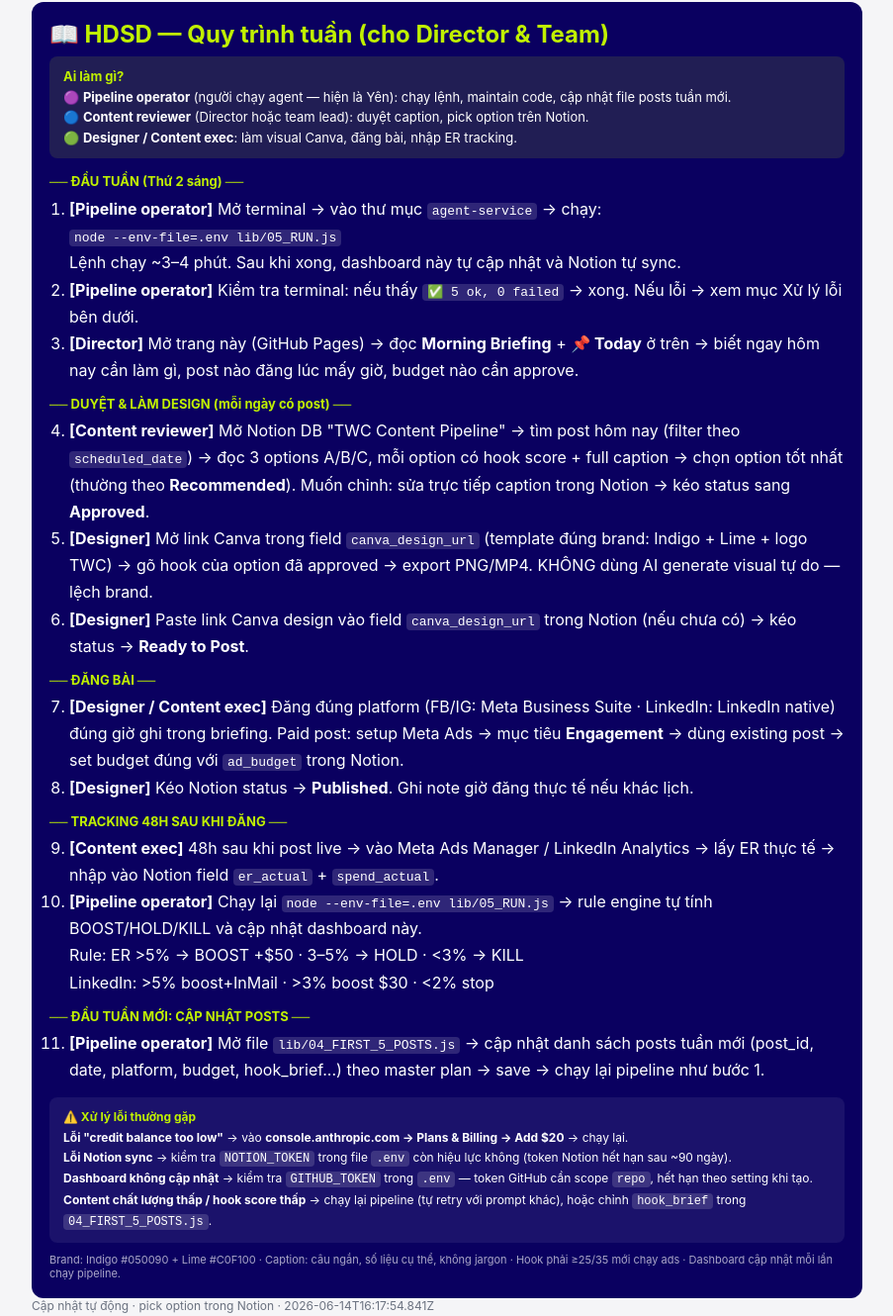
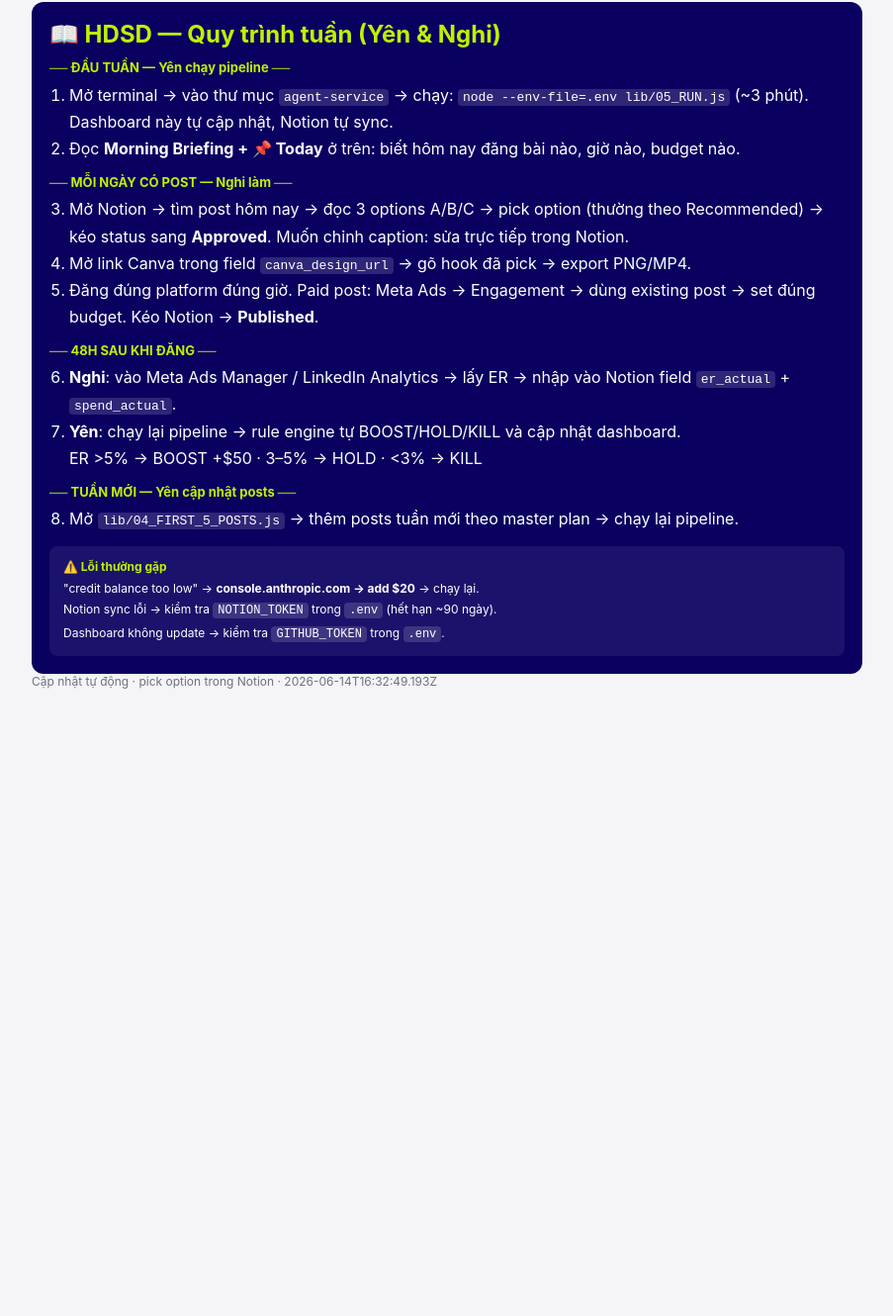
Before and after one commit to yennievo2011-source/twc-operation-hub, a plain HTML site: page dashboard.html in a window 1280 px wide. Shown: the part 4799-6129 px from the top of the page at 99% size, without its empty margins (188-1091 px from the left). After the commit the page ends 5515 px from the top, so only its background shows below. Drawn offline with Linux system fonts and the light colour scheme.

Commit message:
docs: simplify HDSD for Yen + Nghi

```diff
--- a/dashboard.html
+++ b/dashboard.html
@@ -313,60 +313,40 @@ L1 Soft Launch ngày 20 — còn 6 ngày. Visual chưa có. Đây là deadline k
 Tóm lại: 1 việc duy nhất hôm nay — post A1 trước 12h, set reminder 48h check ER. Còn lại làm sau.</pre></div>
 
 <div class="hdsd">
-  <h2>📖 HDSD — Quy trình tuần (cho Director &amp; Team)</h2>
+  <h2>📖 HDSD — Quy trình tuần (Yên &amp; Nghi)</h2>
 
-  <div style="background:rgba(192,241,0,.12);border-radius:8px;padding:10px 14px;margin-bottom:12px;font-size:13px;line-height:1.6">
-    <b style="color:var(--lime)">Ai làm gì?</b><br>
-    🟣 <b>Pipeline operator</b> (người chạy agent — hiện là Yên): chạy lệnh, maintain code, cập nhật file posts tuần mới.<br>
-    🔵 <b>Content reviewer</b> (Director hoặc team lead): duyệt caption, pick option trên Notion.<br>
-    🟢 <b>Designer / Content exec</b>: làm visual Canva, đăng bài, nhập ER tracking.
-  </div>
-
-  <b style="color:var(--lime);font-size:13px">── ĐẦU TUẦN (Thứ 2 sáng) ──</b>
+  <b style="color:var(--lime);font-size:13px">── ĐẦU TUẦN — Yên chạy pipeline ──</b>
   <ol style="margin-top:6px">
-    <li><b>[Pipeline operator]</b> Mở terminal → vào thư mục <code>agent-service</code> → chạy:<br>
-      <code>node --env-file=.env lib/05_RUN.js</code><br>
-      Lệnh chạy ~3–4 phút. Sau khi xong, dashboard này tự cập nhật và Notion tự sync.</li>
-    <li><b>[Pipeline operator]</b> Kiểm tra terminal: nếu thấy <code>✅ 5 ok, 0 failed</code> → xong. Nếu lỗi → xem mục Xử lý lỗi bên dưới.</li>
-    <li><b>[Director]</b> Mở trang này (GitHub Pages) → đọc <b>Morning Briefing</b> + <b>📌 Today</b> ở trên → biết ngay hôm nay cần làm gì, post nào đăng lúc mấy giờ, budget nào cần approve.</li>
+    <li>Mở terminal → vào thư mục <code>agent-service</code> → chạy: <code>node --env-file=.env lib/05_RUN.js</code> (~3 phút). Dashboard này tự cập nhật, Notion tự sync.</li>
+    <li>Đọc <b>Morning Briefing + 📌 Today</b> ở trên: biết hôm nay đăng bài nào, giờ nào, budget nào.</li>
   </ol>
 
-  <b style="color:var(--lime);font-size:13px;display:block;margin-top:12px">── DUYỆT &amp; LÀM DESIGN (mỗi ngày có post) ──</b>
-  <ol style="margin-top:6px" start="4">
-    <li><b>[Content reviewer]</b> Mở Notion DB "TWC Content Pipeline" → tìm post hôm nay (filter theo <code>scheduled_date</code>) → đọc 3 options A/B/C, mỗi option có hook score + full caption → chọn option tốt nhất (thường theo <b>Recommended</b>). Muốn chỉnh: sửa trực tiếp caption trong Notion → kéo status sang <b>Approved</b>.</li>
-    <li><b>[Designer]</b> Mở link Canva trong field <code>canva_design_url</code> (template đúng brand: Indigo + Lime + logo TWC) → gõ hook của option đã approved → export PNG/MP4. KHÔNG dùng AI generate visual tự do — lệch brand.</li>
-    <li><b>[Designer]</b> Paste link Canva design vào field <code>canva_design_url</code> trong Notion (nếu chưa có) → kéo status → <b>Ready to Post</b>.</li>
+  <b style="color:var(--lime);font-size:13px;display:block;margin-top:12px">── MỖI NGÀY CÓ POST — Nghi làm ──</b>
+  <ol style="margin-top:6px" start="3">
+    <li>Mở Notion → tìm post hôm nay → đọc 3 options A/B/C → pick option (thường theo Recommended) → kéo status sang <b>Approved</b>. Muốn chỉnh caption: sửa trực tiếp trong Notion.</li>
+    <li>Mở link Canva trong field <code>canva_design_url</code> → gõ hook đã pick → export PNG/MP4.</li>
+    <li>Đăng đúng platform đúng giờ. Paid post: Meta Ads → Engagement → dùng existing post → set đúng budget. Kéo Notion → <b>Published</b>.</li>
   </ol>
 
-  <b style="color:var(--lime);font-size:13px;display:block;margin-top:12px">── ĐĂNG BÀI ──</b>
-  <ol style="margin-top:6px" start="7">
-    <li><b>[Designer / Content exec]</b> Đăng đúng platform (FB/IG: Meta Business Suite · LinkedIn: LinkedIn native) đúng giờ ghi trong briefing. Paid post: setup Meta Ads → mục tiêu <b>Engagement</b> → dùng existing post → set budget đúng với <code>ad_budget</code> trong Notion.</li>
-    <li><b>[Designer]</b> Kéo Notion status → <b>Published</b>. Ghi note giờ đăng thực tế nếu khác lịch.</li>
+  <b style="color:var(--lime);font-size:13px;display:block;margin-top:12px">── 48H SAU KHI ĐĂNG ──</b>
+  <ol style="margin-top:6px" start="6">
+    <li><b>Nghi</b>: vào Meta Ads Manager / LinkedIn Analytics → lấy ER → nhập vào Notion field <code>er_actual</code> + <code>spend_actual</code>.</li>
+    <li><b>Yên</b>: chạy lại pipeline → rule engine tự BOOST/HOLD/KILL và cập nhật dashboard.<br>
+      ER &gt;5% → BOOST +$50 · 3–5% → HOLD · &lt;3% → KILL</li>
   </ol>
 
-  <b style="color:var(--lime);font-size:13px;display:block;margin-top:12px">── TRACKING 48H SAU KHI ĐĂNG ──</b>
-  <ol style="margin-top:6px" start="9">
-    <li><b>[Content exec]</b> 48h sau khi post live → vào Meta Ads Manager / LinkedIn Analytics → lấy ER thực tế → nhập vào Notion field <code>er_actual</code> + <code>spend_actual</code>.</li>
-    <li><b>[Pipeline operator]</b> Chạy lại <code>node --env-file=.env lib/05_RUN.js</code> → rule engine tự tính BOOST/HOLD/KILL và cập nhật dashboard này.<br>
-      Rule: ER &gt;5% → BOOST +$50 · 3–5% → HOLD · &lt;3% → KILL<br>
-      LinkedIn: &gt;5% boost+InMail · &gt;3% boost $30 · &lt;2% stop</li>
+  <b style="color:var(--lime);font-size:13px;display:block;margin-top:12px">── TUẦN MỚI — Yên cập nhật posts ──</b>
+  <ol style="margin-top:6px" start="8">
+    <li>Mở <code>lib/04_FIRST_5_POSTS.js</code> → thêm posts tuần mới theo master plan → chạy lại pipeline.</li>
   </ol>
 
-  <b style="color:var(--lime);font-size:13px;display:block;margin-top:12px">── ĐẦU TUẦN MỚI: CẬP NHẬT POSTS ──</b>
-  <ol style="margin-top:6px" start="11">
-    <li><b>[Pipeline operator]</b> Mở file <code>lib/04_FIRST_5_POSTS.js</code> → cập nhật danh sách posts tuần mới (post_id, date, platform, budget, hook_brief...) theo master plan → save → chạy lại pipeline như bước 1.</li>
-  </ol>
-
-  <div style="margin-top:14px;padding:10px 14px;background:rgba(255,255,255,.07);border-radius:8px;font-size:12px;line-height:1.7">
-    <b style="color:var(--lime)">⚠️ Xử lý lỗi thường gặp</b><br>
-    <b>Lỗi "credit balance too low"</b> → vào <b>console.anthropic.com → Plans &amp; Billing → Add $20</b> → chạy lại.<br>
-    <b>Lỗi Notion sync</b> → kiểm tra <code>NOTION_TOKEN</code> trong file <code>.env</code> còn hiệu lực không (token Notion hết hạn sau ~90 ngày).<br>
-    <b>Dashboard không cập nhật</b> → kiểm tra <code>GITHUB_TOKEN</code> trong <code>.env</code> — token GitHub cần scope <code>repo</code>, hết hạn theo setting khi tạo.<br>
-    <b>Content chất lượng thấp / hook score thấp</b> → chạy lại pipeline (tự retry với prompt khác), hoặc chỉnh <code>hook_brief</code> trong <code>04_FIRST_5_POSTS.js</code>.
+  <div style="margin-top:14px;padding:10px 14px;background:rgba(255,255,255,.07);border-radius:8px;font-size:12px;line-height:1.8">
+    <b style="color:var(--lime)">⚠️ Lỗi thường gặp</b><br>
+    "credit balance too low" → <b>console.anthropic.com → add $20</b> → chạy lại.<br>
+    Notion sync lỗi → kiểm tra <code>NOTION_TOKEN</code> trong <code>.env</code> (hết hạn ~90 ngày).<br>
+    Dashboard không update → kiểm tra <code>GITHUB_TOKEN</code> trong <code>.env</code>.
   </div>
-
-  <div style="margin-top:10px;font-size:11px;opacity:.65">Brand: Indigo #050090 + Lime #C0F100 · Caption: câu ngắn, số liệu cụ thể, không jargon · Hook phải ≥25/35 mới chạy ads · Dashboard cập nhật mỗi lần chạy pipeline.</div>
 </div>
 
-<div class="muted">Cập nhật tự động · pick option trong Notion · 2026-06-14T16:17:54.841Z</div>
+<div class="muted">Cập nhật tự động · pick option trong Notion · 2026-06-14T16:32:49.193Z</div>
 </body></html>
```
